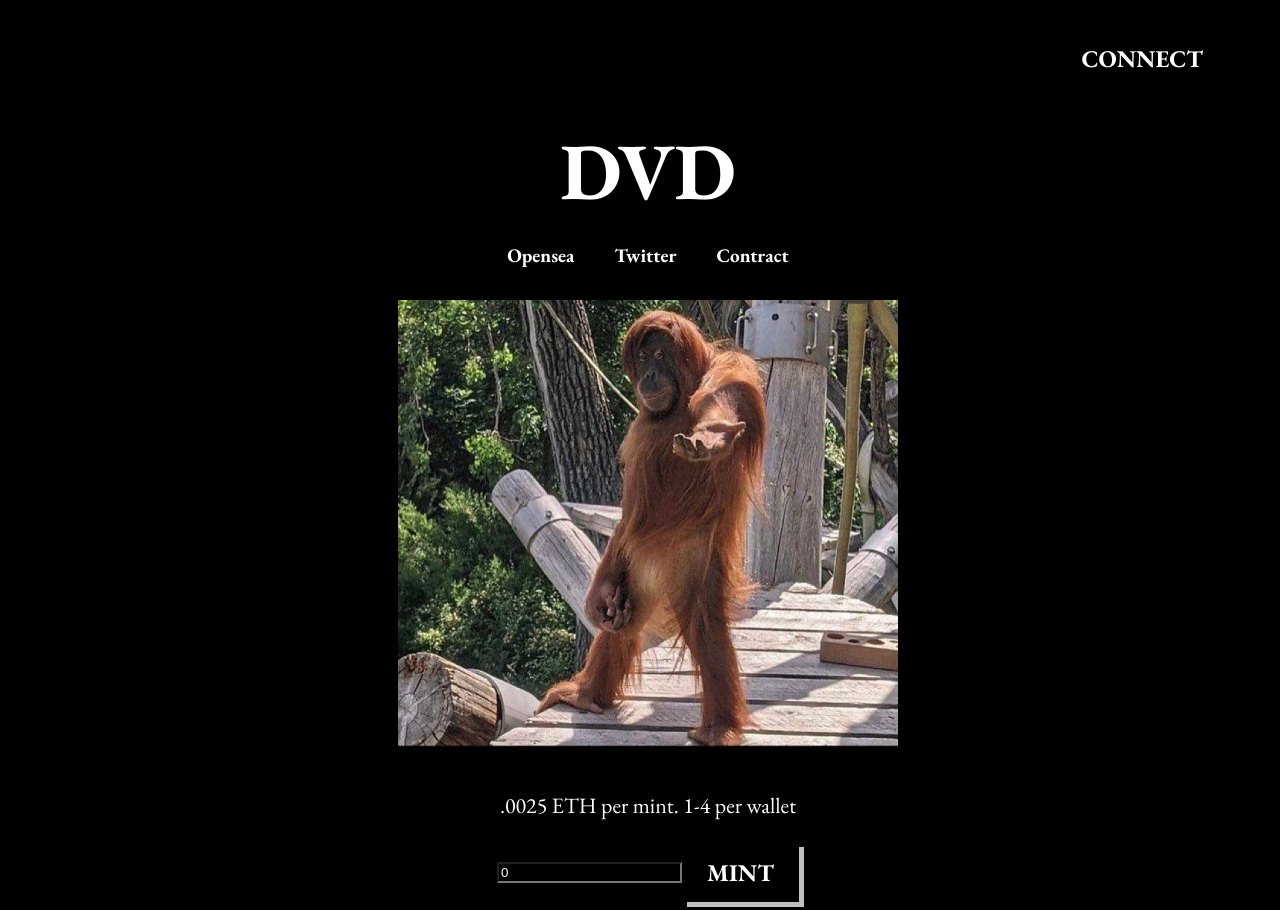
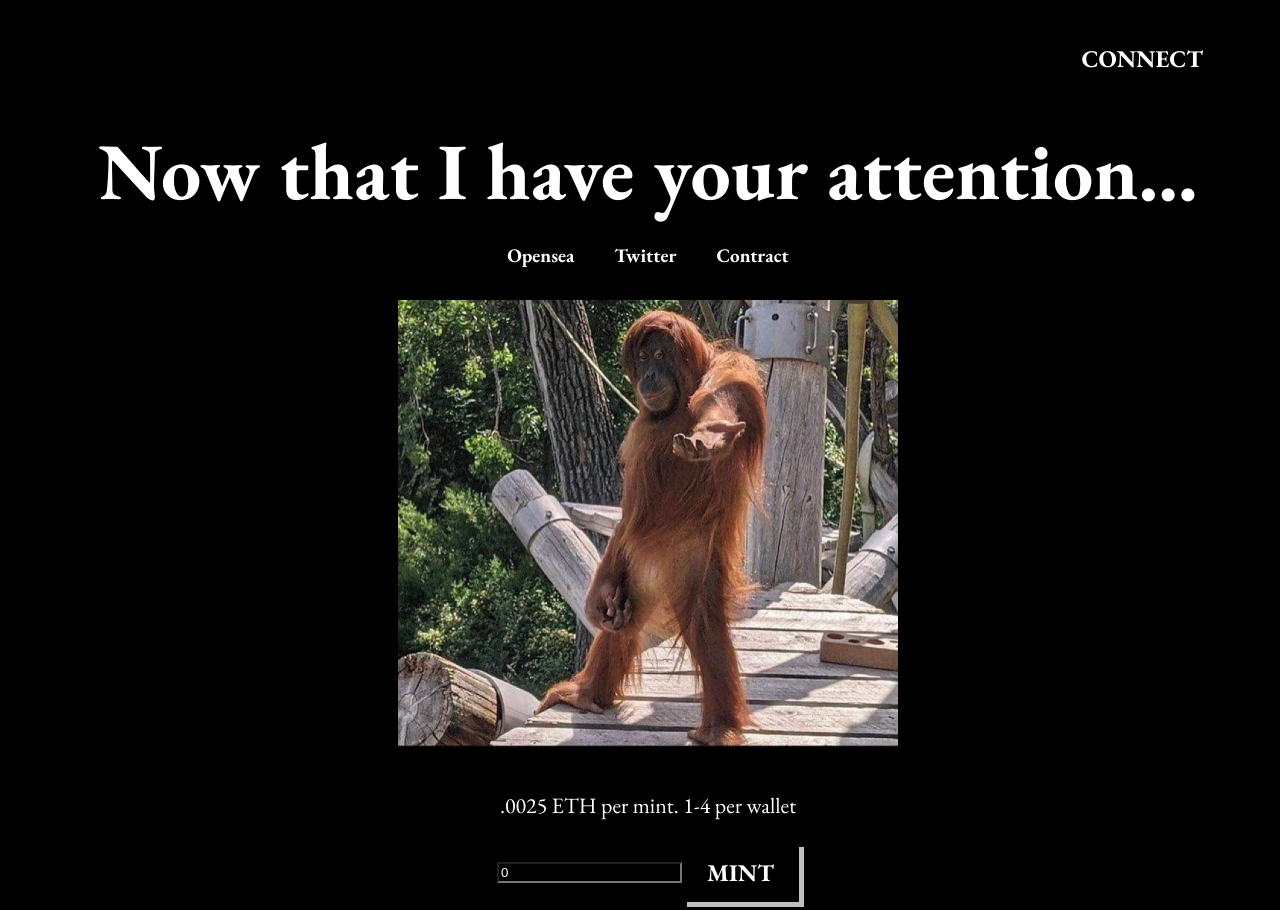
Before and after one commit to KenTheWhaleGoddess/DreesusDVD, a Next.js app in the folder dvd-webpage/: page / in a window 1280 px wide. Built offline with nearby package versions, Linux system fonts and the light colour scheme.

Commit message:
Now that I have your attention at the top

```diff
--- a/dvd-webpage/pages/index.js
+++ b/dvd-webpage/pages/index.js
@@ -90,7 +90,7 @@ export default function Home() {
       </div>
       <div className="rootContainer">
         <div>
-          <h1 className="logo-hero center">DVD</h1>
+          <h1 className="logo-hero center">Now that I have your attention...</h1>
           <div className="center hero-links">
             <a
               className="hero-link"
```
